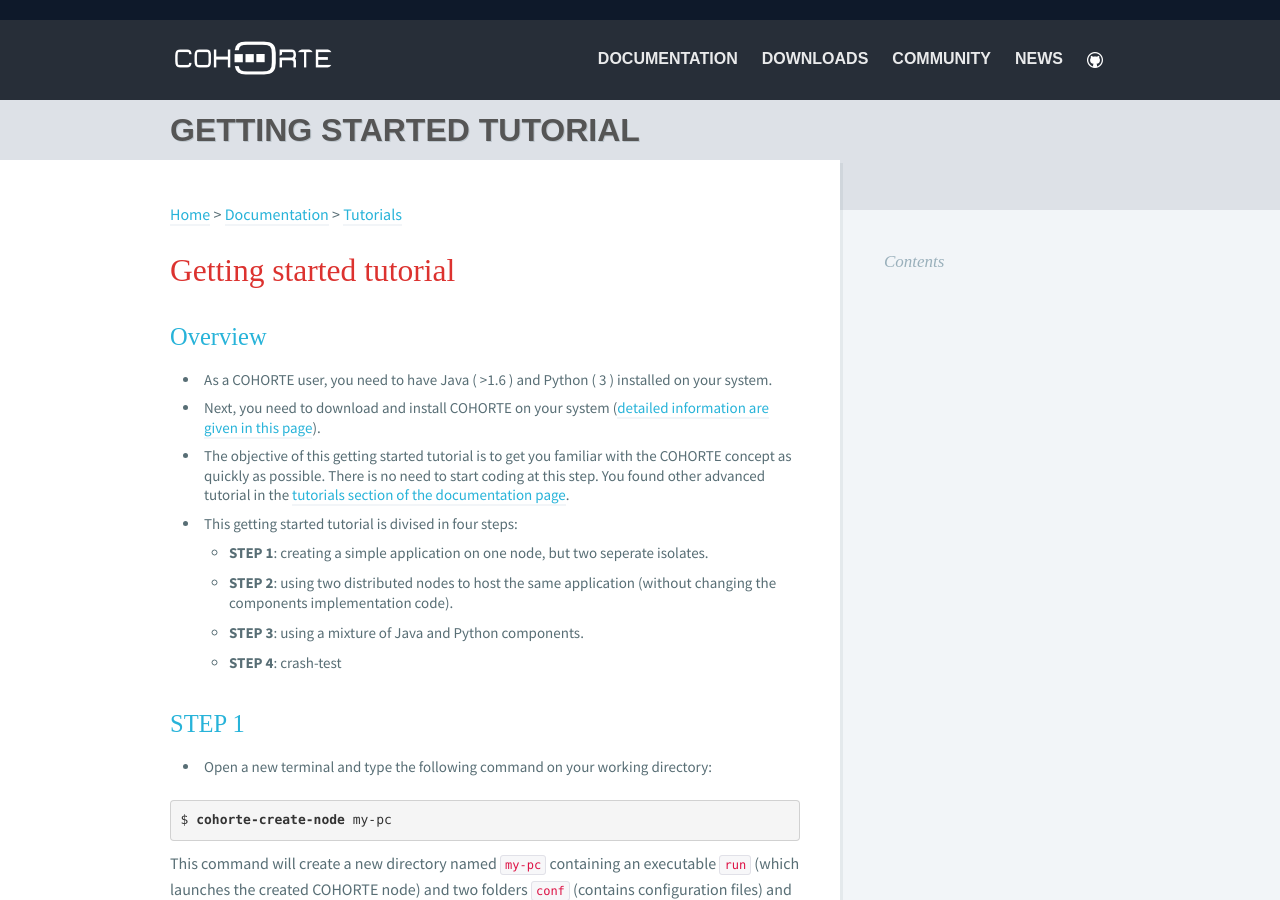
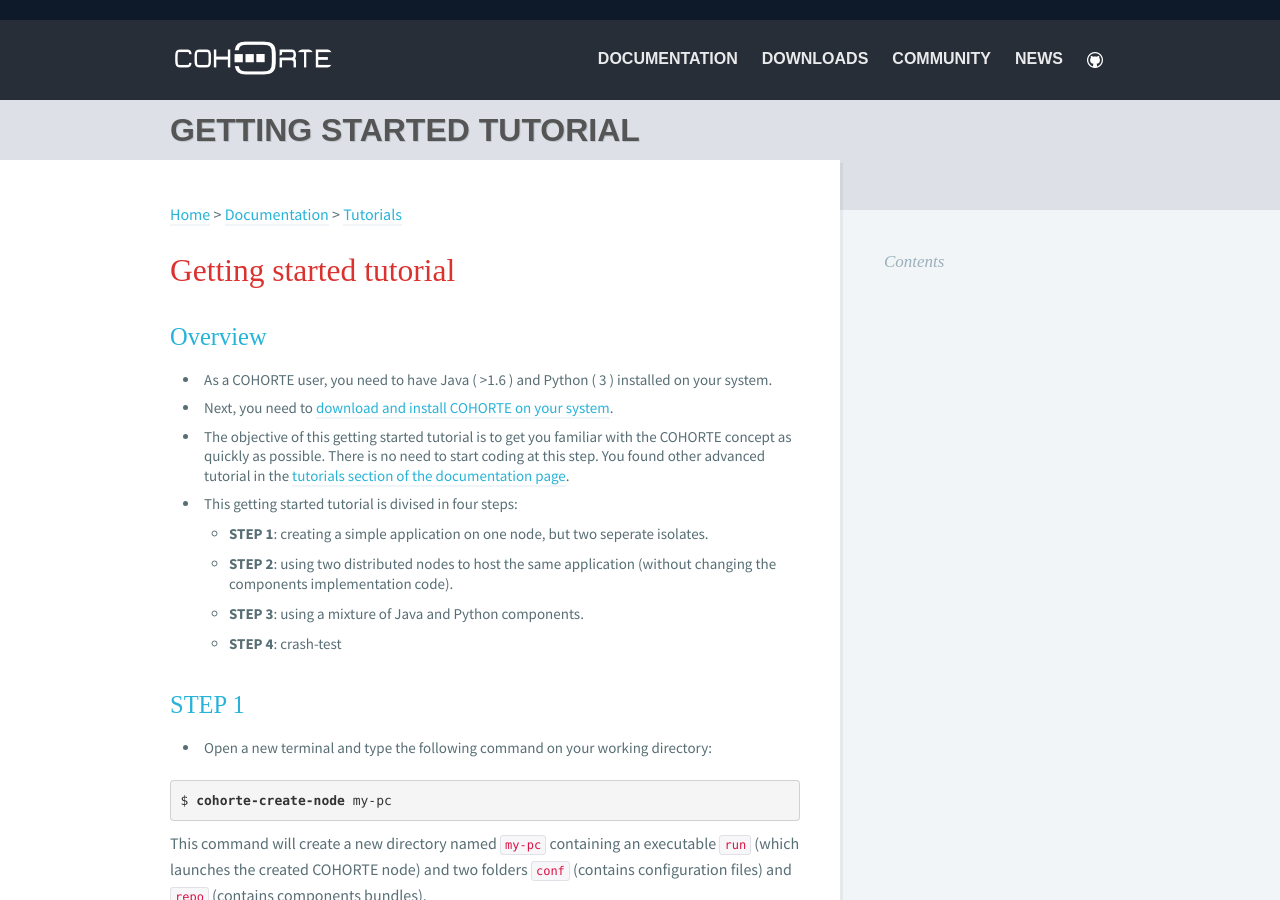
Before and after one commit to cohorte/cohorte.github.io, a Jekyll site: the page built from docs/1.x/tutorials/getting-started/index.md, in a window 1280 px wide and 900 px high. Built offline with Jekyll 4.4.1, drawn with Linux system fonts in a browser that asks for light colours.

Commit message:
fix some errors on what-is-cohort page

```diff
--- a/docs/1.x/tutorials/getting-started/index.md
+++ b/docs/1.x/tutorials/getting-started/index.md
@@ -13,7 +13,7 @@
 ### Overview
 
  * As a COHORTE user, you need to have Java ( >1.6 ) and Python ( 3 ) installed on your system.
- * Next, you need to download and install COHORTE on your system ([detailed information are given in this page]({{ site.baseurl }}/docs/1.x/setup)).
+ * Next, you need to [download and install COHORTE on your system]({{ site.baseurl }}/docs/1.x/setup).
  * The objective of this getting started tutorial is to get you familiar with the COHORTE concept as quickly as possible. There is no need to start coding at this step. You found other advanced tutorial in the [tutorials section of the documentation page]({{ site.baseurl }}/docs/1.x/tutorials).
  * This getting started tutorial is divised in four steps:
    * **STEP 1**: creating a simple application on one node, but two seperate isolates.
```
Also changed, not shown: docs/1.x/what-is-cohorte/index.md (+2 -2 lines).
